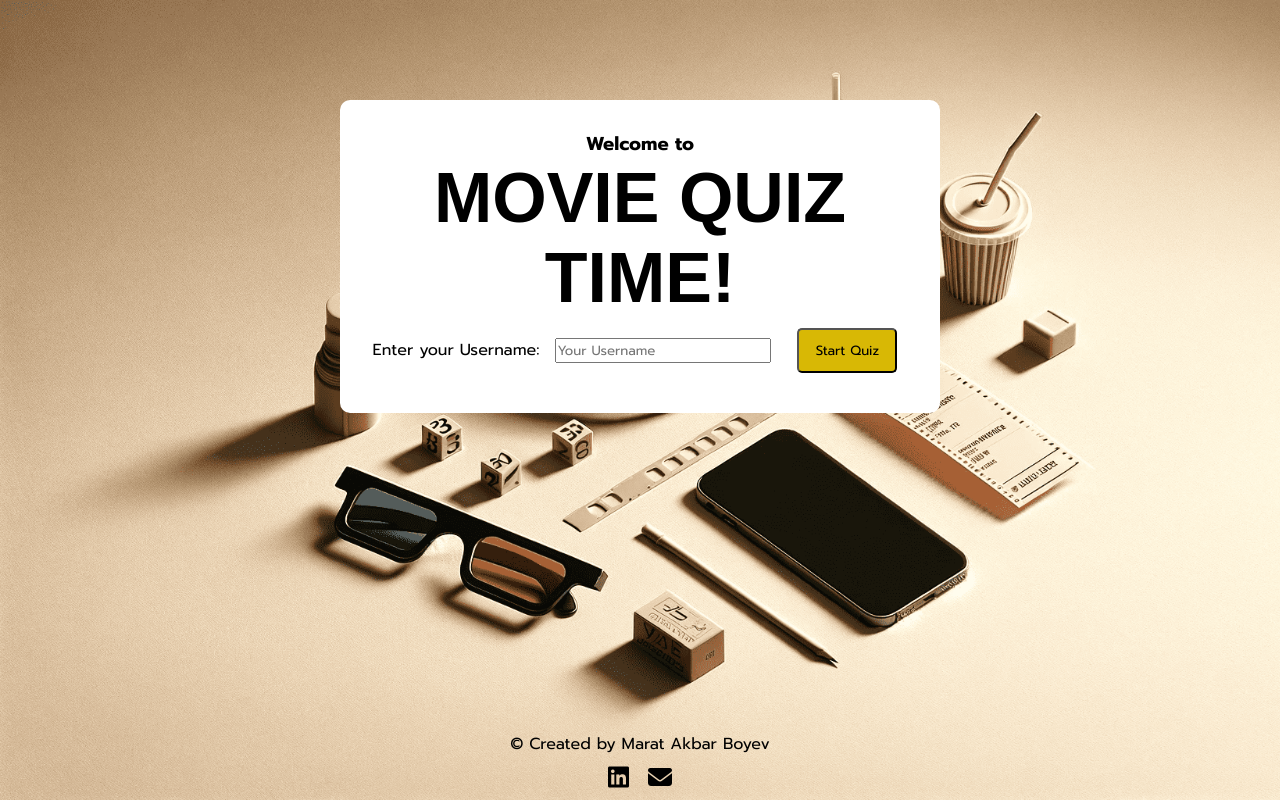
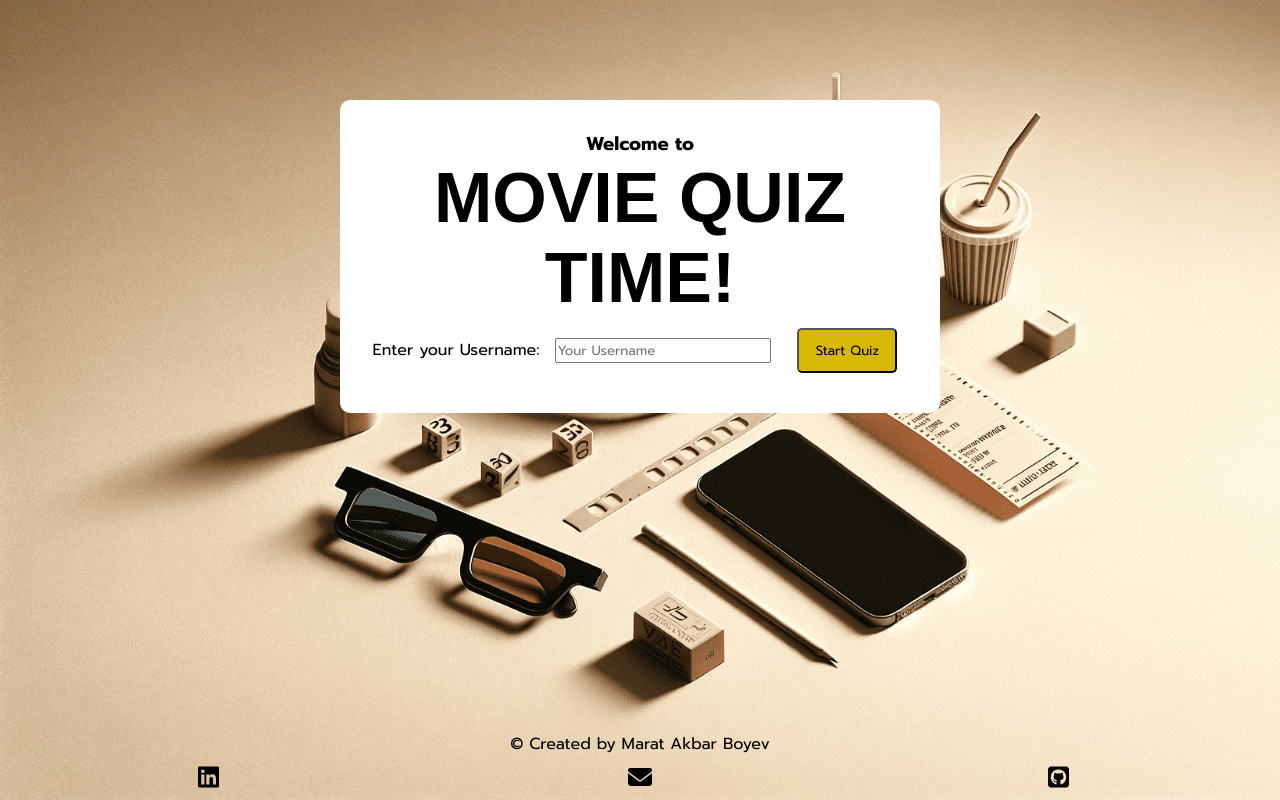
Before and after one commit to Code-Institute-Submissions/MABSWE-PP2, a plain HTML site: page index.html in a window 1280 px wide. Drawn offline with Linux system fonts and the light colour scheme; a web font is replaced by a local one.

Commit message:
add github icon and link to the footer, make it open in new tab

```diff
--- a/assets/css/style.css
+++ b/assets/css/style.css
@@ -127,6 +127,11 @@ body {
     margin-bottom: 10px;
   }
 
+.social-links{
+    justify-content: space-around;
+    display: flex;
+}
+
 
 /* Media for mobile screens */
 @media (max-width: 768px) {
--- a/index.html
+++ b/index.html
@@ -61,7 +61,7 @@
             <div class="social-links">
                 <a href="https://www.linkedin.com/in/marat-akbar-boyev-3964b7113/" target="_blank"><i class="fa-brands fa-linkedin fa-xl" style="color: #000000;"></i></a>
                 <a href=""><i class="fa-solid fa-envelope fa-xl" style="color: #000000;"></i></a>
-
+                <a href="https://github.com/MABSWE/PP2" target="_blank"><i class="fa-brands fa-square-github fa-xl" style="color: #000000;"></i></a>
             </div>
     </footer>
 </body>
```
